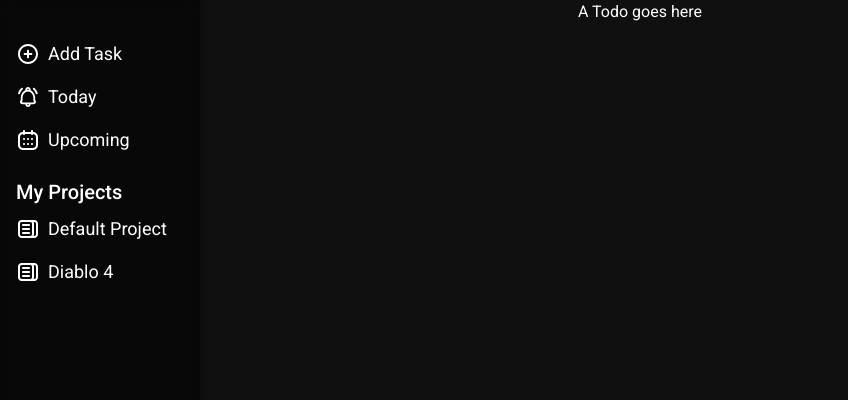
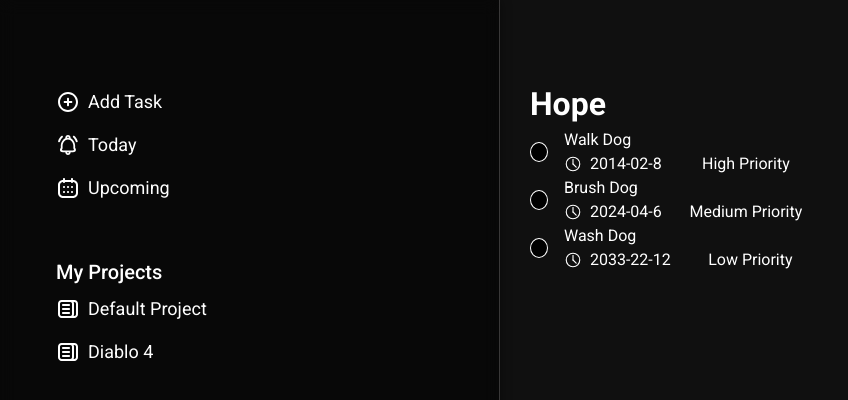
Before and after one commit to ImBoB99/todo-app, a website built with webpack: page src/template.html in a window 1280 px wide. Shown: the top 400 px of the page, without its empty margins (0-848 px from the left). Built offline with nearby package versions, Linux system fonts and the light colour scheme.

Commit message:
display todos to dom

```diff
--- a/src/index.js
+++ b/src/index.js
@@ -2,9 +2,9 @@ import "./styles.css";
 import { Todo } from "./modules/Todo";
 import { TodoGroup } from "./modules/TodoGroup";
 
-const todo1 = new Todo ("Walk Dog", "Take dog for a walk", "2014-02-8", "High")
-const todo2 = new Todo ("Brush Dog", "Brush the dog", "2024-04-6", "Medium")
-const todo3 = new Todo ("Wash Dog", "Wash the dog", "2033-22-12", "Low")
+const todo1 = new Todo ("Walk Dog", "2014-02-8", "High")
+const todo2 = new Todo ("Brush Dog", "2024-04-6", "Medium")
+const todo3 = new Todo ("Wash Dog", "2033-22-12", "Low")
 const project = new TodoGroup ("Hope")
 
 project.addTodo(todo1)
--- a/src/modules/Todo.js
+++ b/src/modules/Todo.js
@@ -1,12 +1,11 @@
 class Todo {
 
-    constructor(title, description, dueDate, priority) {
+    constructor(title, dueDate, priority) {
         if (!title || title.trim().length === 0) {
             throw new Error("Title must be at least one character long");
         }
 
         this.title = title;
-        this.description = description;
         this.dueDate = dueDate;
         this.priority = priority;
     }
--- a/src/modules/TodoGroup.js
+++ b/src/modules/TodoGroup.js
@@ -1,3 +1,5 @@
+import { displayTodo } from "./displayTodo";
+
 class TodoGroup {
 
     constructor(name = "default") {
@@ -22,11 +24,17 @@ class TodoGroup {
     }
 
     displayTodos() {
+
+        const content = document.querySelector(".content");
+
+        const todoGroupName = document.createElement("h1");
+
+        todoGroupName.textContent = this.name;
+
+        content.append(todoGroupName);
+
         this.todos.forEach((todo) => {
-            console.log(todo.title)
-            console.log(todo.description)
-            console.log(todo.dueDate)
-            console.log(todo.priority)
+            displayTodo(todo.title, todo.dueDate, todo.priority)
         })
     }
 }
--- /dev/null
+++ b/src/modules/displayTodo.js
@@ -0,0 +1,53 @@
+function displayTodo(title, date, priority) {
+    const content = document.querySelector(".content");
+
+    const todoDiv = document.createElement("div");
+    todoDiv.classList.add("todo")
+
+    const todoCheckbox = document.createElement("div");
+    todoCheckbox.classList.add("todo-checkbox")
+
+    const todoDescription = document.createElement("div");
+    todoDescription.classList.add("todo-description")
+
+    const todoTitle = document.createElement("p");
+    todoTitle.classList.add("todo-title")
+    todoTitle.textContent = title;
+
+    const todoDate = document.createElement("div");
+    todoDate.classList.add("todo-date")
+
+    // Add SVG clock icon to todoDate
+    const clockIcon = document.createElementNS("http://www.w3.org/2000/svg", "svg");
+    clockIcon.setAttribute("class", "clock-icon");
+    clockIcon.setAttribute("viewBox", "0 0 24 24");
+    clockIcon.setAttribute("fill", "none");
+    clockIcon.innerHTML = `
+        <g stroke-width="0"></g>
+        <g stroke-linecap="round" stroke-linejoin="round"></g>
+        <g>
+            <path d="M12 21C16.9706 21 21 16.9706 21 12C21 7.02944 16.9706 3 12 3C7.02944 3 3 7.02944 3 12C3 16.9706 7.02944 21 12 21Z" stroke="currentColor" stroke-width="1.5" stroke-linecap="round" stroke-linejoin="round"></path>
+            <path d="M12 6V12" stroke="currentColor" stroke-width="1.5" stroke-linecap="round" stroke-linejoin="round"></path>
+            <path d="M16.24 16.24L12 12" stroke="currentColor" stroke-width="1.5" stroke-linecap="round" stroke-linejoin="round"></path>
+        </g>
+    `;
+    todoDate.appendChild(clockIcon);
+
+    const dueDate = document.createElement("div");
+    dueDate.setAttribute("id", "due-date");
+    dueDate.textContent = date;
+    todoDate.appendChild(dueDate);
+
+    const todoPriority = document.createElement("p");
+    todoPriority.classList.add("todo-priority")
+    todoPriority.textContent = `${priority} Priority`;
+
+    todoDescription.append(todoTitle, todoDate, todoPriority)
+
+    todoDiv.append(todoCheckbox, todoDescription)
+
+    content.append(todoDiv)
+
+}
+
+export {displayTodo}
--- a/src/styles.css
+++ b/src/styles.css
@@ -1,9 +1,13 @@
-*, *::before, *::after {
+*,
+*::before,
+*::after {
   box-sizing: border-box;
 }
+
 * {
   margin: 0;
 }
+
 body {
   line-height: 1.5;
   -webkit-font-smoothing: antialiased;
@@ -11,20 +15,43 @@ body {
   background-color: #101010;
   color: white;
 }
-img, picture, video, canvas, svg {
+
+img,
+picture,
+video,
+canvas,
+svg {
   display: block;
   max-width: 100%;
 }
-input, button, textarea, select {
+
+input,
+button,
+textarea,
+select {
   font: inherit;
 }
-p, h1, h2, h3, h4, h5, h6 {
+
+p,
+h1,
+h2,
+h3,
+h4,
+h5,
+h6 {
   overflow-wrap: break-word;
 }
+
 p {
   text-wrap: pretty;
 }
-h1, h2, h3, h4, h5, h6 {
+
+h1,
+h2,
+h3,
+h4,
+h5,
+h6 {
   text-wrap: balance;
 }
 
@@ -37,17 +64,18 @@ main {
 .side-menu {
   display: flex;
   flex-direction: column;
-  gap: 1rem;
-  min-width: 200px;
+  gap: 3rem;
+  min-width: 500px;
   height: 100vh;
   position: absolute;
   left: 0;
-  padding-top: 2rem;
-  padding-left: 8px;
-  background: rgba( 0, 0, 0, 0.5 );
+  padding-top: 5rem;
+  padding-left: 3rem;
+  background: rgba(0, 0, 0, 0.5);
   box-shadow: 1px 0px 10px 0 rgba(0, 0, 0, 0.37);
-  backdrop-filter: blur( 8px );
-  -webkit-backdrop-filter: blur( 8px );
+  backdrop-filter: blur(8px);
+  -webkit-backdrop-filter: blur(8px);
+  border-right: 1px solid rgb(57, 56, 56);
 }
 
 .menu-item {
@@ -74,3 +102,49 @@ main {
   font-weight: 500;
   margin-left: 8px;
 }
+
+.content {
+  padding-top: 5rem;
+  padding-left: 5rem;
+}
+
+.todo {
+  display: flex;
+  gap: 1rem;
+  align-items: center;
+  min-width: 300px;
+}
+
+.todo-checkbox {
+  width: 20px;
+  height: 20px;
+  background-color: black;
+  border-radius: 50%;
+  border: 1px solid white;
+}
+
+.todo-description {
+  display: grid;
+  width: 100%;
+}
+
+.todo-title {
+  grid-row: 1;
+}
+
+.todo-date {
+  display: flex;
+  gap: 8px;
+  align-items: center;
+  grid-row: 2;
+}
+
+.todo-priority {
+  grid-row: 2;
+}
+
+.clock-icon {
+  color: white;
+  width: 18px;
+  height: 18px;
+}
--- a/src/template.html
+++ b/src/template.html
@@ -135,7 +135,6 @@
             </div>
         </div>
         <div class="content">
-            <p>A Todo goes here</p>
         </div>
     </main>
 
```
